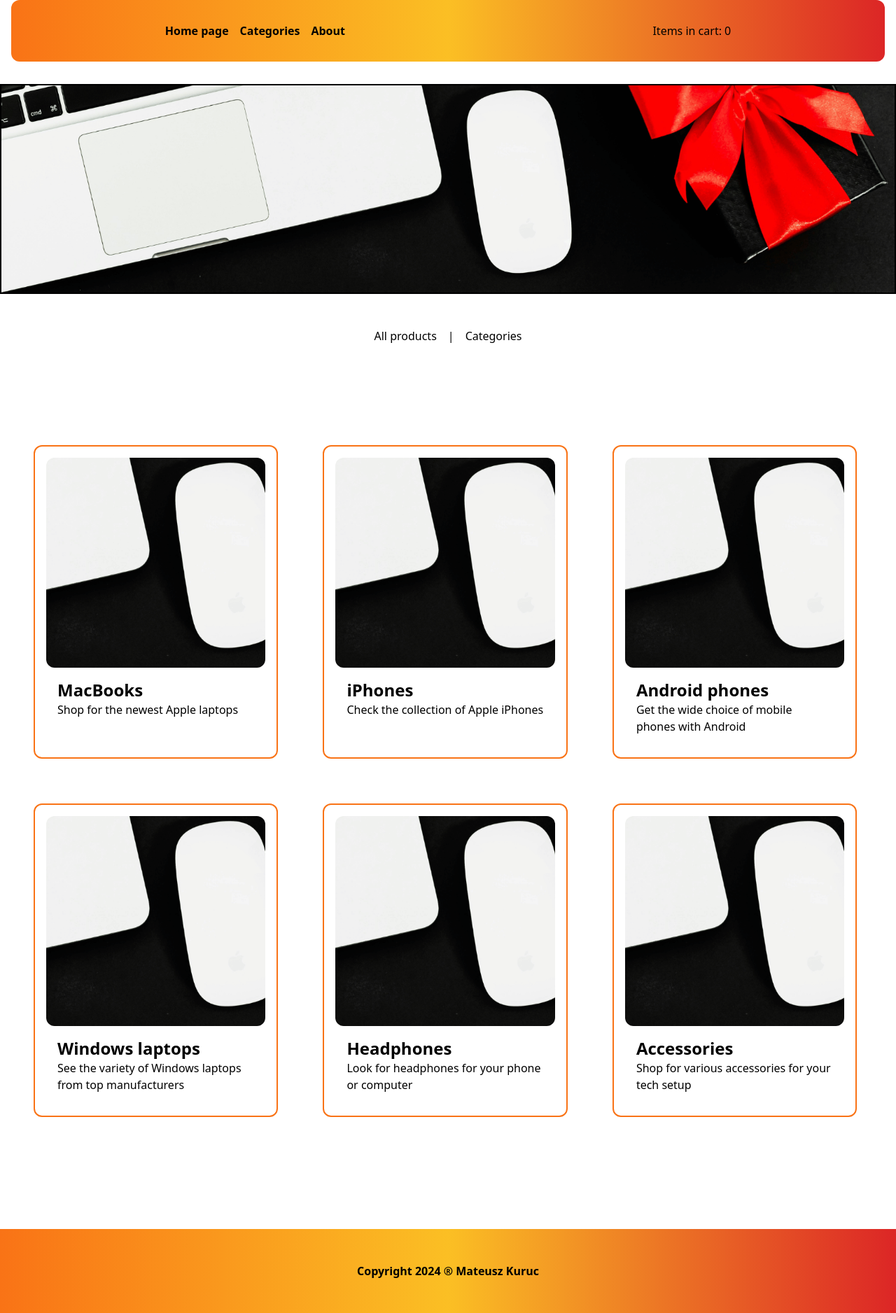
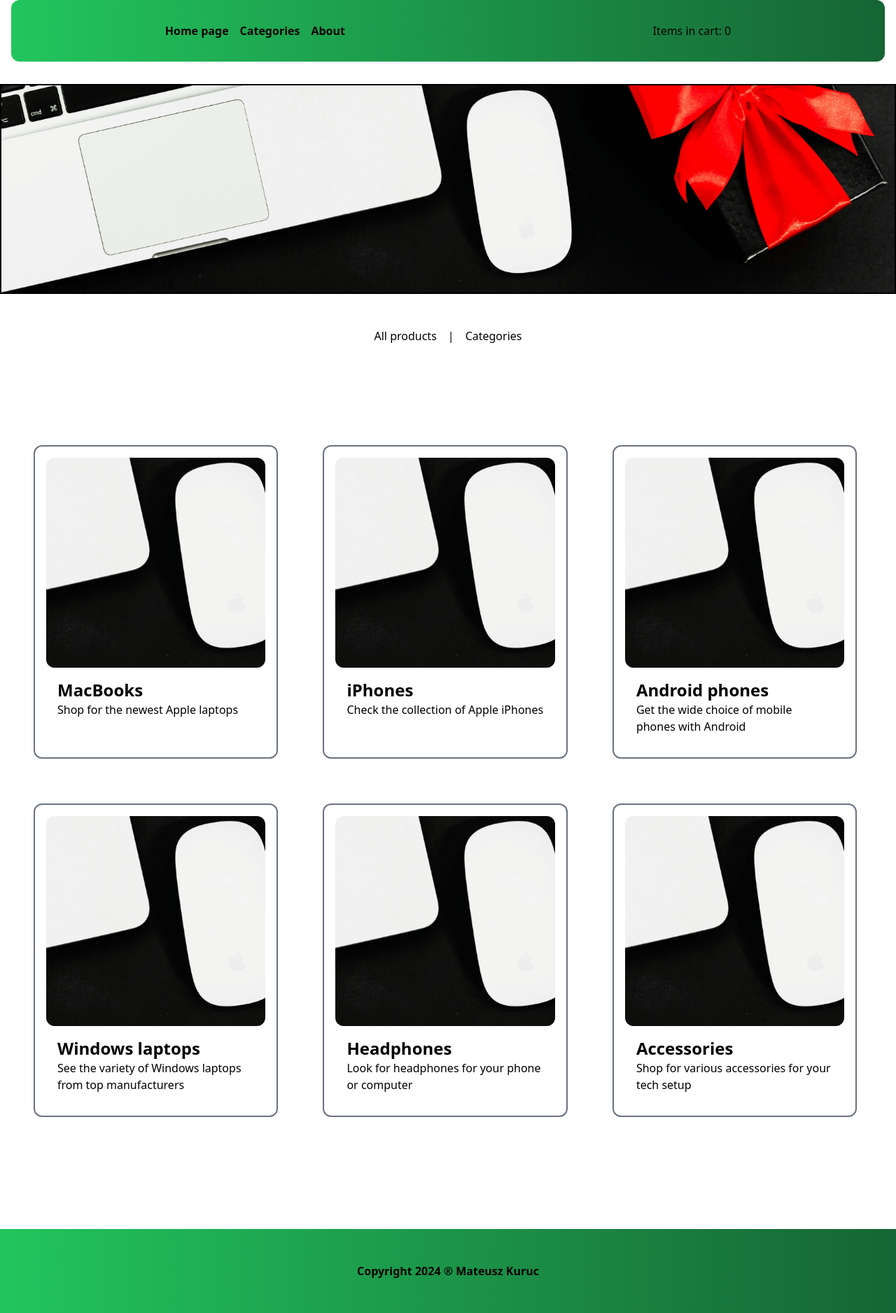
Before and after one commit to MateuszKuruc/vue-shopping-cart, a Vue app: page /categories in a window 1280 px wide. Shown: the whole page at 70% size. Built offline with nearby package versions, Linux system fonts and the light colour scheme.

Commit message:
change color palette

```diff
--- a/src/assets/style.css
+++ b/src/assets/style.css
@@ -6,8 +6,8 @@
   flex-basis: 28%;
   height: auto;
 
-  @apply m-8 text-left border-2 border-orange-500
-    rounded-xl p-4 hover:bg-orange-100 ease-in-out duration-300;
+  @apply m-8 text-left border-2 border-gray-500
+    rounded-xl p-4 hover:bg-gray-200 ease-in-out duration-300;
 }
 
 .category-container img {
--- a/src/components/BackButton.vue
+++ b/src/components/BackButton.vue
@@ -1,6 +1,6 @@
 <template>
   <button
-    class="py-4 px-8 mt-4 rounded-full uppercase font-bold border-2 border-black bg-gradient-to-r from-orange-500 via-amber-400 to-red-600 hover:scale-105 ease-in-out duration-300"
+    class="py-4 px-8 mt-4 rounded-full uppercase font-bold border-2 hover:bg-green-200 bg-teal-500 border-green-500 ease-in-out duration-300"
   >
     <slot>
       <span> Back to catalog </span>
--- /dev/null
+++ b/src/components/CartButton.vue
@@ -0,0 +1,9 @@
+<template>
+  <button
+    class="py-4 px-8 mt-4 rounded-full uppercase font-bold border-2 border-black bg-gradient-to-r from-green-500 to-green-800 ease-in-out duration-700 hover:bg-gradient-to-r hover:from-blue-500 hover:via-indigo-400 hover:to-purple-600"
+  >
+    <slot>
+      <span>Add to cart</span>
+    </slot>
+  </button>
+</template>
--- a/src/components/NavBar.vue
+++ b/src/components/NavBar.vue
@@ -1,6 +1,6 @@
 <template>
   <nav
-    class="flex justify-around py-8 mx-4 mb-8 rounded-xl bg-gradient-to-r from-orange-500 via-amber-400 to-red-600"
+    class="sticky top-0 flex justify-around py-8 mx-4 mb-8 rounded-xl bg-gradient-to-r from-green-500 to-green-800 "
   >
     <ul class="flex gap-4 font-bold">
       <router-link to="/">Home page</router-link>
--- a/src/components/ShopFooter.vue
+++ b/src/components/ShopFooter.vue
@@ -1,5 +1,5 @@
 <template>
-  <footer class="py-12 mt-auto bg-gradient-to-r from-orange-500 via-amber-400 to-red-600">
+  <footer class="py-12 mt-auto bg-gradient-to-r from-green-500 to-green-800">
     <h3 class="font-bold text-center">Copyright 2024 ® Mateusz Kuruc</h3>
   </footer>
 </template>
--- a/src/views/ProductCatalog.vue
+++ b/src/views/ProductCatalog.vue
@@ -1,15 +1,15 @@
 <template>
   <div class="flex justify-between flex-wrap mt-16 mb-32">
-    <div
-      class="category-container"
-      @click="openProductPage(product.id)"
-      v-for="product in productStore.products"
-      :key="product.id"
-    >
-      <img class="w-[100%] rounded-xl object-cover" :src="product.thumbnail" alt="" />
-      <h2>Brand: {{ product.brand }}</h2>
-      <p>Description: {{ product.description }}</p>
-      <p>Price: ${{ product.price }}</p>
+    <div class="category-container flex flex-col items-center" v-for="product in productStore.products" :key="product.id">
+      <div @click="openProductPage(product.id)">
+        <img class="w-[100%] rounded-xl object-cover" :src="product.thumbnail" alt="" />
+        <div class="h-[150px] flex flex-col justify-between gap-2 mt-4">
+          <h2 class="text-xl font-bold">{{ product.brand }}</h2>
+          <p>{{ product.description }}</p>
+          <p class="text-2xl">${{ product.price }}</p>
+        </div>
+      </div>
+      <CartButton @click="addToCart" />
     </div>
   </div>
 </template>
@@ -18,6 +18,7 @@
 import { onMounted } from 'vue'
 import { productsStore } from '@/stores/products'
 import { useRouter } from 'vue-router'
+import CartButton from '@/components/CartButton.vue'
 
 const productStore = productsStore()
 const router = useRouter()
@@ -26,6 +27,10 @@ const openProductPage = (id) => {
   router.push({ name: 'ProductView', params: { id } })
 }
 
+const addToCart = (product) => {
+  productStore.addToCart(product)
+}
+
 onMounted(() => {
   productStore.fetchProductsFromDB()
 })
```
